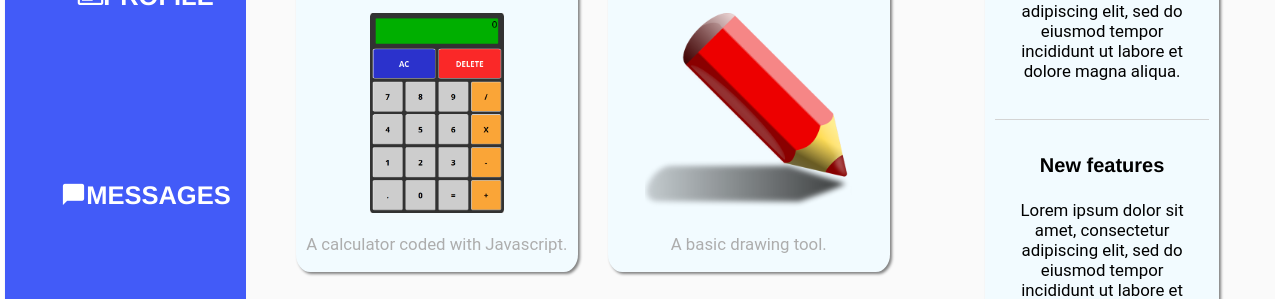
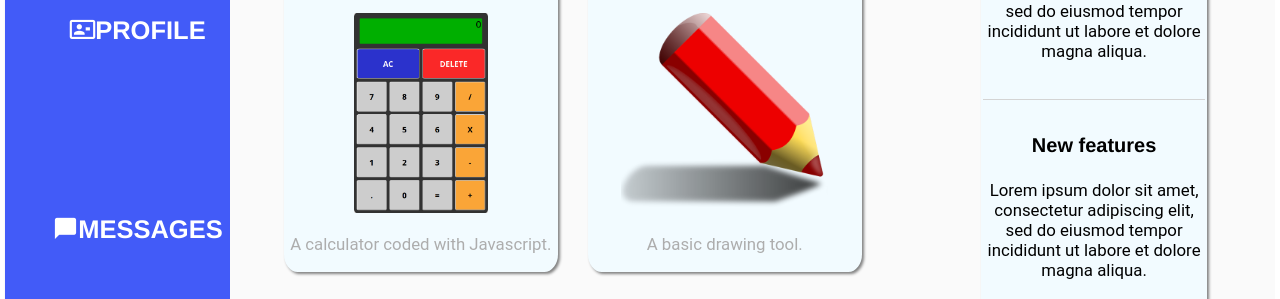
Before and after one commit to Roblou2/admin-dashboard, a plain HTML site: page index.html in a window 1280 px wide. Shown: the part 453-752 px from the top of the page. Drawn offline with Linux system fonts and the light colour scheme.

Commit message:
reduce padding

```diff
--- a/style.css
+++ b/style.css
@@ -238,7 +238,7 @@
 @media (min-width: 350px) {
 
   .container div {
-    padding: 18px 5px;
+    padding: 18px 1px;
   }
 
   .container {
```
